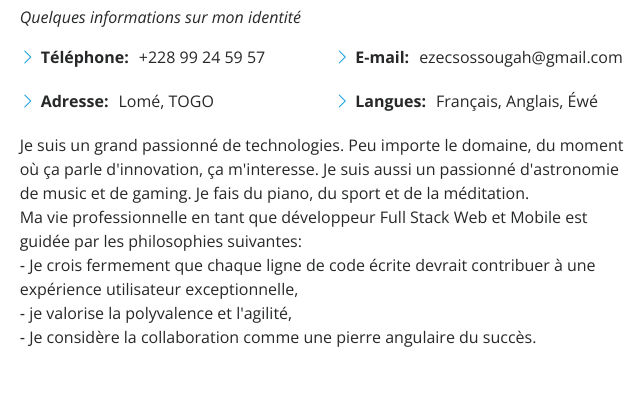
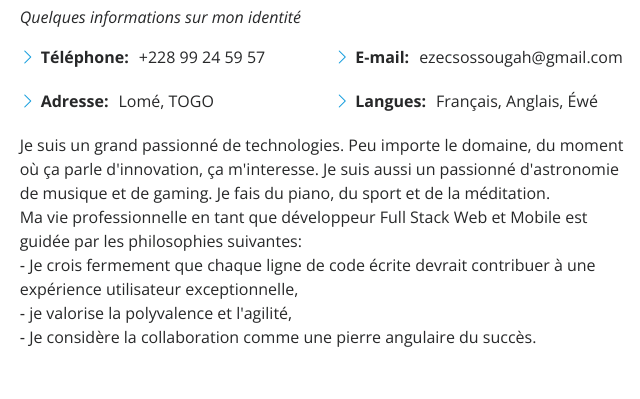
Before and after one commit to SossouGahEzechiel/SossouGahEzechiel.github.io, a website: page index.html in a window 1280 px wide. Shown: the part 1075-1474 px from the top of the page, 625-1265 px from the left. Drawn offline with nearby package versions, Linux system fonts and the light colour scheme.

Commit message:
index.html updated

```diff
--- a/index.html
+++ b/index.html
@@ -133,7 +133,7 @@
 					</div>
 					<p>
 						Je suis un grand passionné de technologies. Peu importe le domaine, du moment où ça parle d'innovation, ça
-						m'interesse. Je suis aussi un passionné d'astronomie de music et de gaming. Je fais du piano, du sport et
+						m'interesse. Je suis aussi un passionné d'astronomie de musique et de gaming. Je fais du piano, du sport et
 						de la
 						méditation. <br> Ma vie professionnelle en tant que développeur Full Stack Web et Mobile est guidée par
 						les philosophies suivantes:
```
